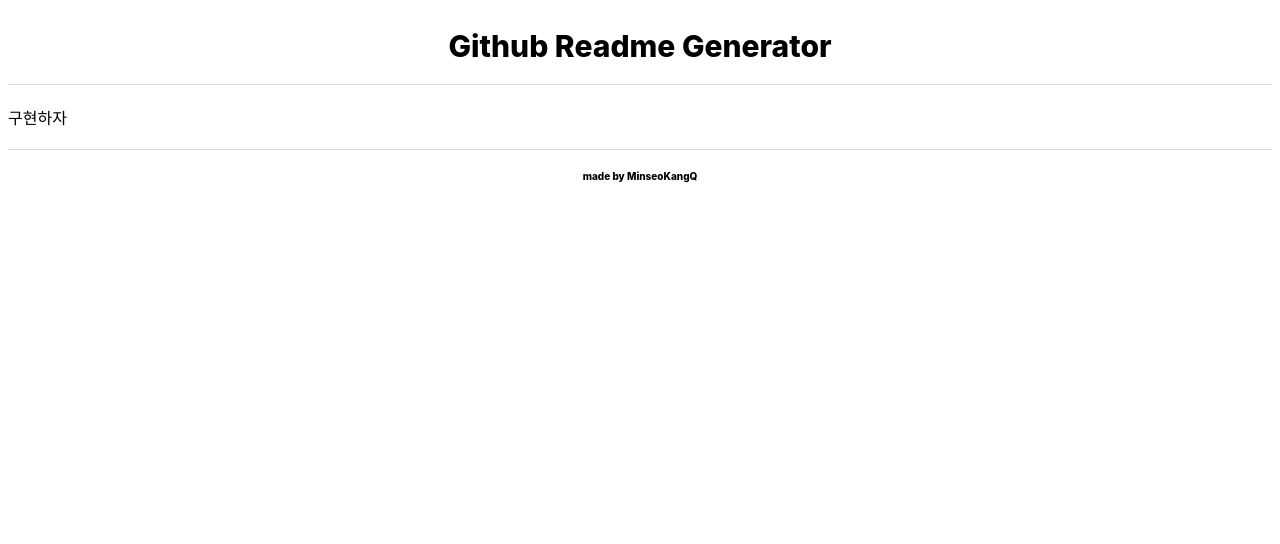
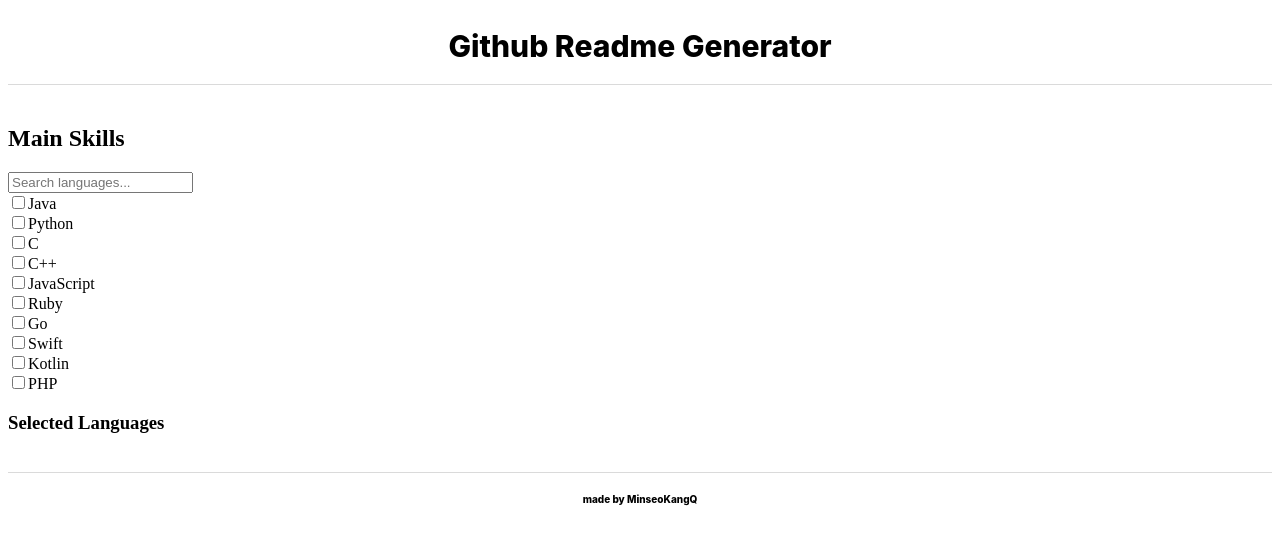
Before and after one commit to MinseoKangQ/github-readme-generator, a React (Vite) app: page / in a window 1280 px wide. Shown: the top 544 px of the page. Built offline with nearby package versions, Linux system fonts and the light colour scheme.

Commit message:
:art: Body와MainSkills 분리

```diff
--- a/src/Body/Body.jsx
+++ b/src/Body/Body.jsx
@@ -1,9 +1,10 @@
+import MainSkills from './MainSkills';
 import './Body.css';
 
 export default function Body() {
   return (
     <div className="body">
-      구현하자
+      <MainSkills />
     </div>
   );
 }
--- /dev/null
+++ b/src/Body/MainSkills.jsx
@@ -0,0 +1,47 @@
+import { useState } from 'react';
+
+export default function MainSkills() {
+  const programmingLanguages = ['Java', 'Python', 'C', 'C++', 'JavaScript', 'Ruby', 'Go', 'Swift', 'Kotlin', 'PHP'];
+  const [selectedLanguages, setSelectedLanguages] = useState([]);
+  const [searchTerm, setSearchTerm] = useState('');
+
+  const handleSearchChange = (event) => {
+    setSearchTerm(event.target.value);
+  };
+
+  const toggleLanguageSelection = (language) => {
+    setSelectedLanguages(prev =>
+      prev.includes(language) ? prev.filter(l => l !== language) : [...prev, language]
+    );
+  };
+
+  const filteredLanguages = programmingLanguages.filter(language =>
+    language.toLowerCase().includes(searchTerm.toLowerCase())
+  );
+
+  return (
+    <div>
+      <h2>Main Skills</h2>
+      <input type="text" placeholder="Search languages..." onChange={handleSearchChange} />
+      <div>
+        {filteredLanguages.map(language => (
+          <div key={language}>
+            <input
+              type="checkbox"
+              id={language}
+              checked={selectedLanguages.includes(language)}
+              onChange={() => toggleLanguageSelection(language)}
+            />
+            <label htmlFor={language}>{language}</label>
+          </div>
+        ))}
+      </div>
+      <div>
+        <h3>Selected Languages</h3>
+        {selectedLanguages.map(language => (
+          <span key={language}>{language} </span>
+        ))}
+      </div>
+    </div>
+  );
+}
```
